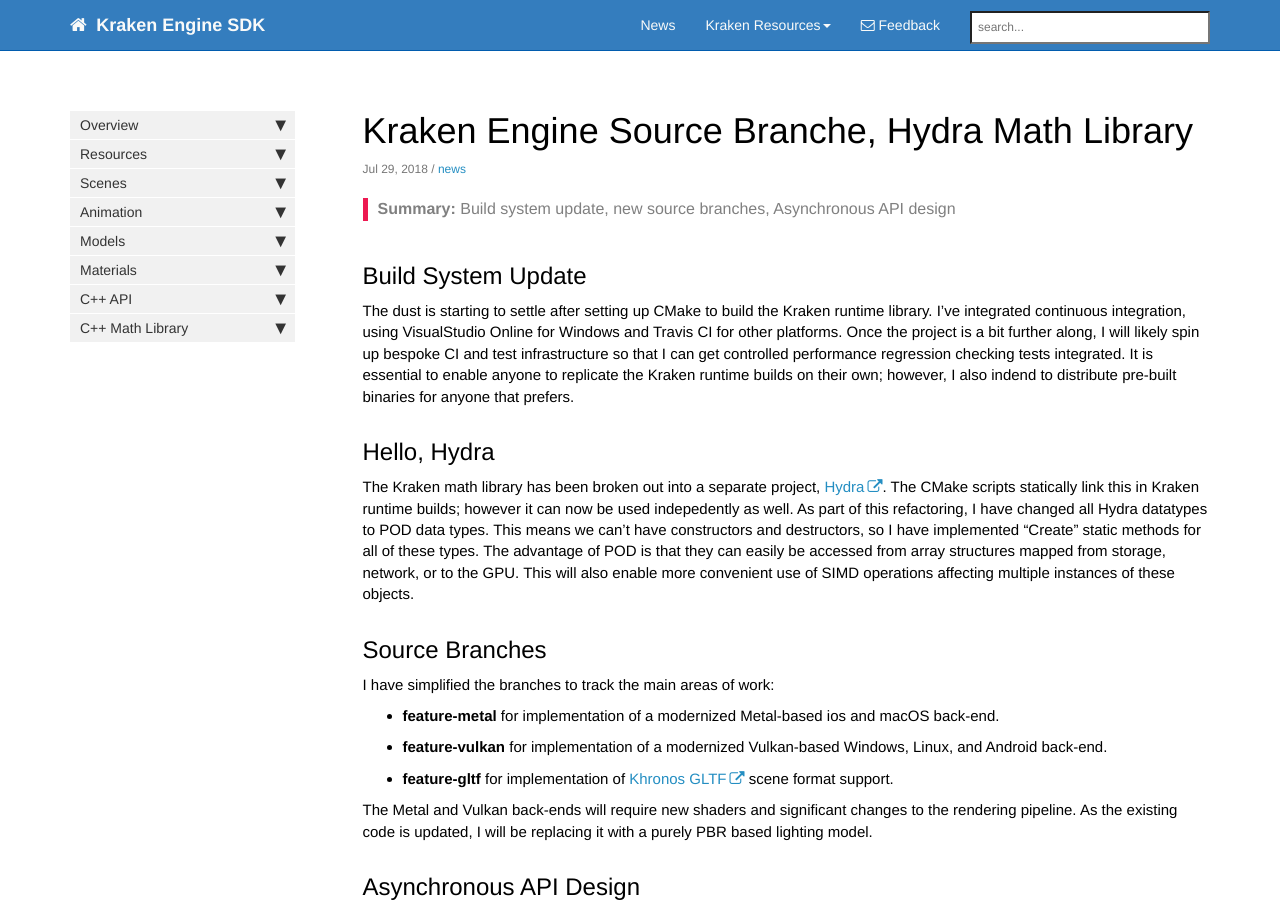
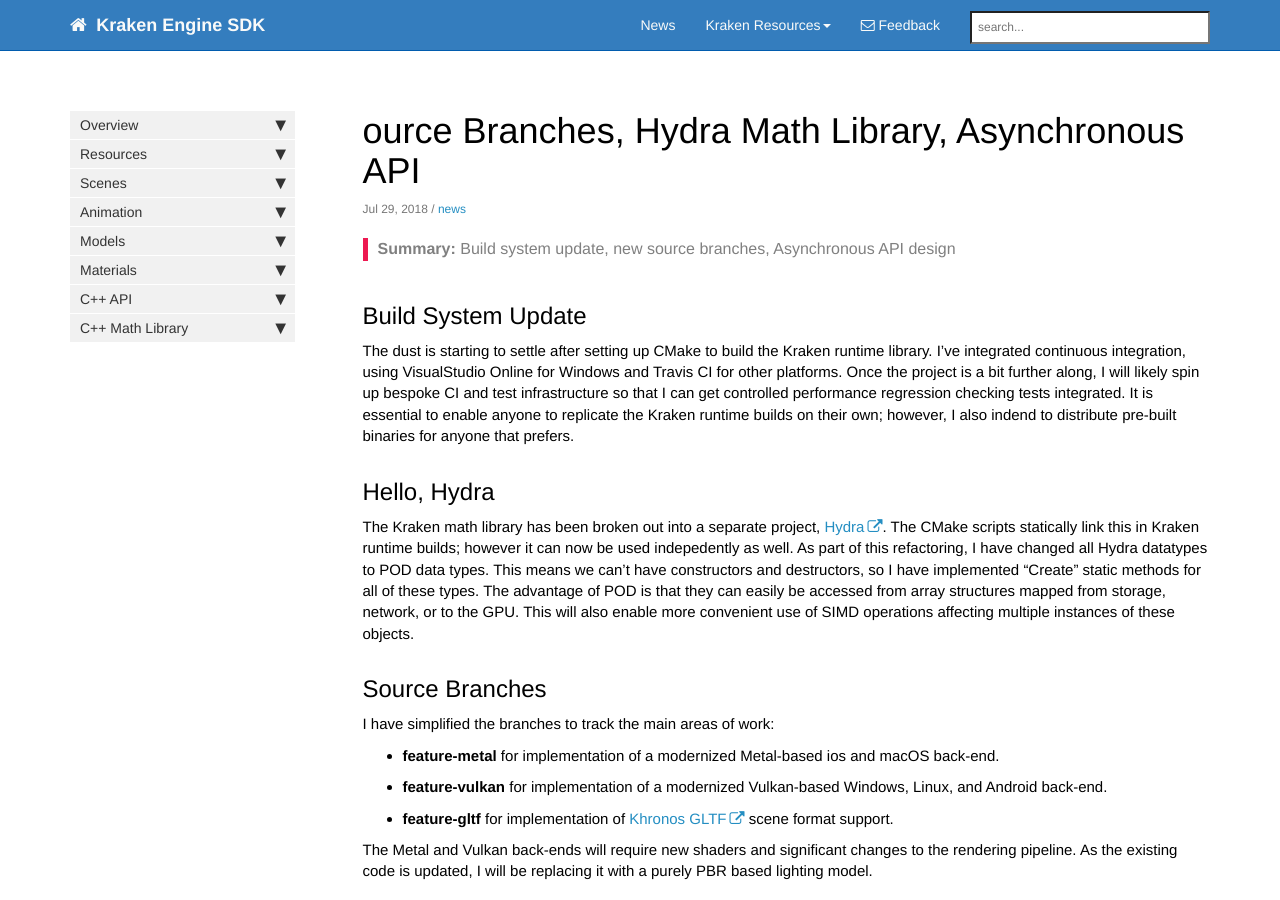
Before and after one commit to KrakenEngine/docs.krakenengine.com, a Jekyll site: the page built from _posts/2018-07-29-kraken-update.md, in a window 1280 px wide and 900 px high. Built offline with Jekyll 4.4.1, drawn with Linux system fonts in a browser that asks for light colours; nearby versions of some CDN libraries; comment, search, counter and statistics services are not loaded.

Commit message:
Added Kraken Update post - Typeo fix!

```diff
--- a/_posts/2018-07-29-kraken-update.md
+++ b/_posts/2018-07-29-kraken-update.md
@@ -1,5 +1,5 @@
 ---
-title:  "Kraken Engine Source Branche, Hydra Math Library"
+title:  " ource Branches, Hydra Math Library, Asynchronous API"
 published: true
 permalink: 2018-07-29-kraken-update
 summary: "Build system update, new source branches, Asynchronous API design"
```
